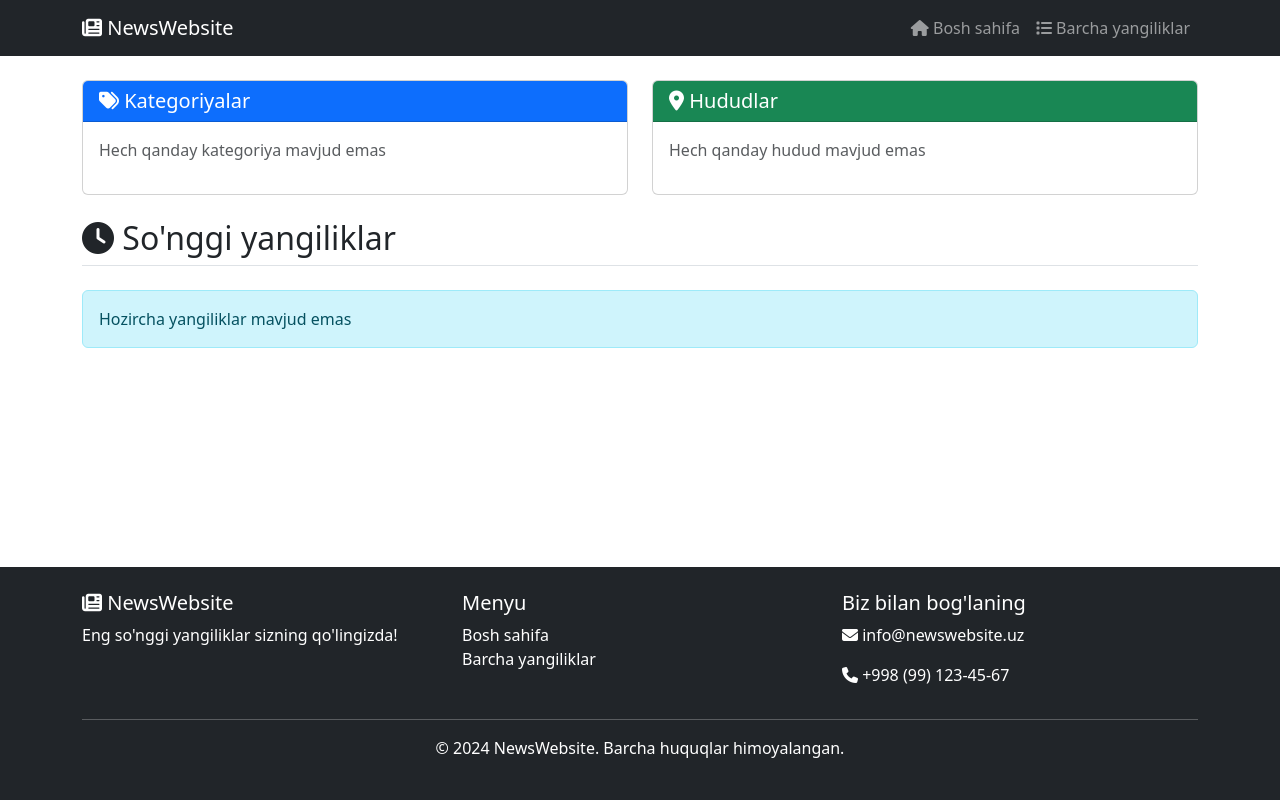
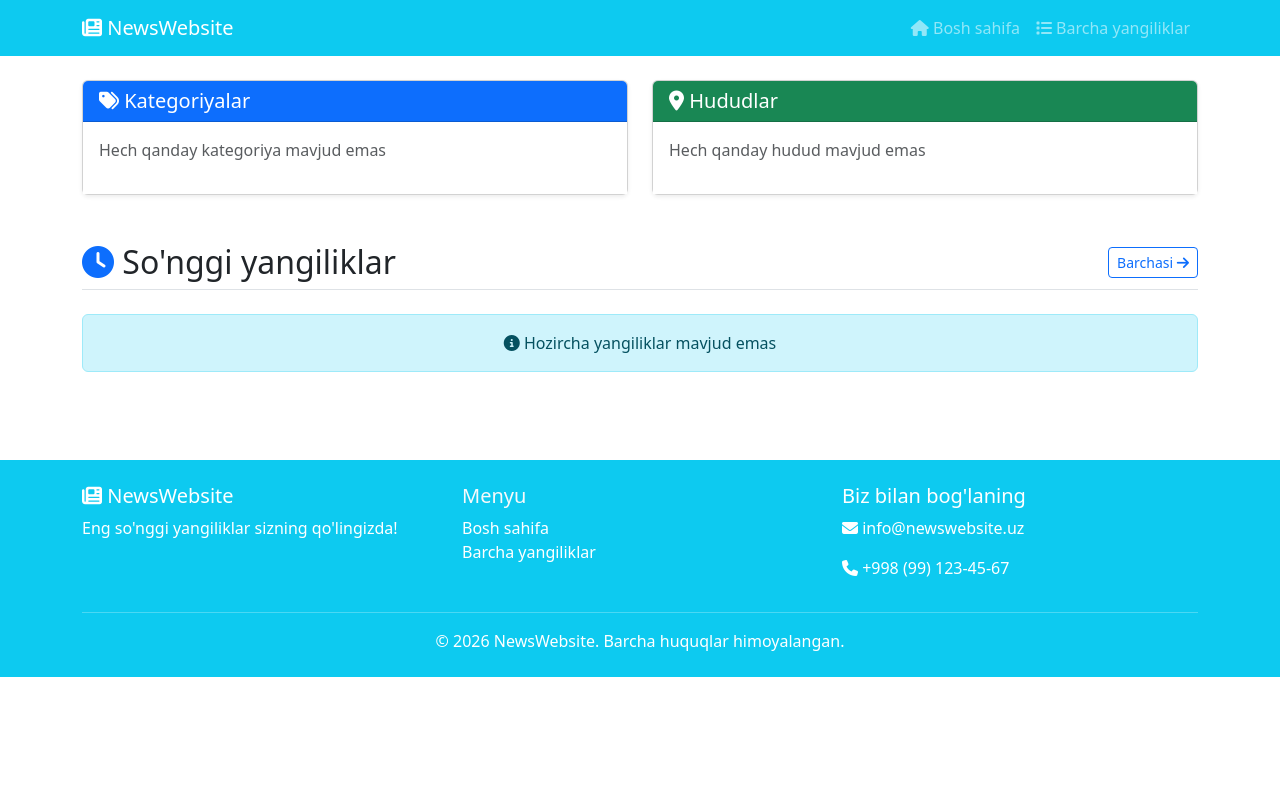
Before and after one commit to ShaxriyorDiyorugli/news_website, a Django app: template templates/home.html in a window 1280 px wide. Run offline with Django 5.2, Linux system fonts and the light colour scheme; the template is opened without the code that fills it, so the values that code supplies are empty.

Commit message:
xatolar tuzatildi

```diff
--- a/config/settings.py
+++ b/config/settings.py
@@ -73,6 +73,8 @@ TIME_ZONE = 'UTC'
 USE_I18N = True
 USE_TZ = True
 STATIC_URL = 'static/'
+STATIC_ROOT = os.path.join(BASE_DIR, 'staticfiles')
+STATICFILES_DIRS = [os.path.join(BASE_DIR, 'static')]
 
 MEDIA_URL = '/media/'
 MEDIA_ROOT = BASE_DIR / 'media'
--- a/static/css/style.css
+++ b/static/css/style.css
@@ -1,99 +1,52 @@
-/* General Styles */
-body {
-    min-height: 100vh;
-    display: flex;
-    flex-direction: column;
+/* static/css/style.css ga qo'shing */
+
+/* Breaking News card */
+.card.border-0 {
+    background: white;
+    border-radius: 12px !important;
 }
 
-main {
-    flex: 1;
+/* Matn aniq ko'rinishi uchun */
+.card-body {
+    background: white;
 }
 
-/* News Card Styles */
+.card-title {
+    color: #1a1a1a;
+    line-height: 1.3;
+}
+
+.card-text {
+    color: #4a4a4a;
+    line-height: 1.6;
+}
+
+/* Responsive dizayn */
+@media (max-width: 768px) {
+    .card-body {
+        padding: 1.5rem !important;
+    }
+
+    .card-title {
+        font-size: 1.5rem;
+    }
+
+    .lead {
+        font-size: 1rem;
+    }
+
+    .btn-lg {
+        padding: 0.5rem 1rem;
+        font-size: 0.9rem;
+    }
+}
+
+/* Hover effektlari */
 .news-card {
     transition: all 0.3s ease;
-    overflow: hidden;
 }
 
 .news-card:hover {
     transform: translateY(-5px);
-    box-shadow: 0 10px 20px rgba(0,0,0,0.2) !important;
+    box-shadow: 0 10px 20px rgba(0,0,0,0.1) !important;
 }
-
-.news-card .card-img-top {
-    transition: transform 0.3s ease;
-}
-
-.news-card:hover .card-img-top {
-    transform: scale(1.05);
-}
-
-/* Gradient Background for Breaking News */
-.bg-gradient {
-    background: linear-gradient(to top, rgba(0,0,0,0.9), rgba(0,0,0,0));
-}
-
-/* News Content Styles */
-.news-content {
-    font-size: 1.1rem;
-    line-height: 1.8;
-    color: #333;
-}
-
-.news-content p {
-    margin-bottom: 1.5rem;
-}
-
-/* Breadcrumb Styles */
-.breadcrumb {
-    background-color: transparent;
-    padding: 0;
-}
-
-/* Responsive Styles */
-@media (max-width: 768px) {
-    .card-title {
-        font-size: 1.2rem;
-    }
-
-    .display-5 {
-        font-size: 1.8rem;
-    }
-
-    .news-content {
-        font-size: 1rem;
-    }
-}
-
-/* Loading Animation */
-.loading {
-    display: inline-block;
-    width: 20px;
-    height: 20px;
-    border: 3px solid rgba(0,0,0,.3);
-    border-radius: 50%;
-    border-top-color: #007bff;
-    animation: spin 1s ease-in-out infinite;
-}
-
-@keyframes spin {
-    to { transform: rotate(360deg); }
-}
-
-/* Custom Scrollbar */
-::-webkit-scrollbar {
-    width: 10px;
-}
-
-::-webkit-scrollbar-track {
-    background: #f1f1f1;
-}
-
-::-webkit-scrollbar-thumb {
-    background: #888;
-    border-radius: 5px;
-}
-
-::-webkit-scrollbar-thumb:hover {
-    background: #555;
-}
--- a/templates/base.html
+++ b/templates/base.html
@@ -14,7 +14,7 @@
 </head>
 <body>
 <!-- Navbar -->
-    <nav class="navbar navbar-expand-lg navbar-dark bg-dark sticky-top">
+<nav class="navbar navbar-expand-lg navbar-dark bg-info sticky-top">
     <div class="container">
         <a class="navbar-brand" href="{% url 'home' %}">
             <i class="fas fa-newspaper"></i> NewsWebsite
@@ -46,18 +46,19 @@
 </main>
 
 <!-- Footer -->
-    <footer class="bg-dark text-white mt-5 py-4">
+<footer class="bg-info text-white mt-5 py-4">
     <div class="container">
         <div class="row">
             <div class="col-md-4">
                 <h5><i class="fas fa-newspaper"></i> NewsWebsite</h5>
                 <p>Eng so'nggi yangiliklar sizning qo'lingizda!</p>
             </div>
-                <div class="col-md-4">
+            <div class="col-md-4 text-light">
                 <h5>Menyu</h5>
                 <ul class="list-unstyled">
                     <li><a href="{% url 'home' %}" class="text-white text-decoration-none">Bosh sahifa</a></li>
-                        <li><a href="{% url 'all-news' %}" class="text-white text-decoration-none">Barcha yangiliklar</a></li>
+                    <li><a href="{% url 'all-news' %}" class="text-white text-decoration-none">Barcha yangiliklar</a>
+                    </li>
                 </ul>
             </div>
             <div class="col-md-4">
@@ -68,8 +69,11 @@
         </div>
         <hr>
         <div class="text-center">
-                <p>&copy; 2024 NewsWebsite. Barcha huquqlar himoyalangan.</p>
+            ©
+            <script>document.write(new Date().getFullYear())</script>
+            NewsWebsite. Barcha huquqlar himoyalangan.
         </div>
+
     </div>
 </footer>
 
--- a/templates/home.html
+++ b/templates/home.html
@@ -9,22 +9,40 @@
     {% if latest_new %}
     <div class="row mb-5">
         <div class="col-12">
-            <div class="card bg-dark text-white border-0 overflow-hidden">
+            <div class="card border-0 shadow-sm overflow-hidden">
+                <div class="row g-0">
+                    <!-- Rasm qismi -->
+                    <div class="col-md-6">
                         {% if latest_new.images %}
-                <img src="{{ latest_new.images }}" class="card-img" alt="{{ latest_new.title }}" style="height: 500px; object-fit: cover;" onerror="this.src='https://via.placeholder.com/1200x500?text=Rasm+topilmadi'">
+                        <img src="{{ latest_new.images }}" class="img-fluid w-100" alt="{{ latest_new.title }}" style="height: 450px; object-fit: cover;" onerror="this.src='https://via.placeholder.com/800x450?text=Rasm+topilmadi'">
                         {% else %}
-                <div class="bg-secondary d-flex align-items-center justify-content-center" style="height: 500px;">
+                        <div class="bg-secondary d-flex align-items-center justify-content-center" style="height: 450px;">
                             <i class="fas fa-newspaper fa-5x text-white"></i>
                         </div>
                         {% endif %}
-                <div class="card-img-overlay d-flex flex-column justify-content-end bg-gradient">
-                    <div class="bg-dark bg-opacity-75 p-4 rounded">
-                        <span class="badge bg-danger mb-2">Eng muhim</span>
-                        <h1 class="card-title display-5">{{ latest_new.title }}</h1>
-                        <p class="card-text">{{ latest_new.summary|default:latest_new.content|truncatewords:30 }}</p>
-                        <a href="{% url 'detail' latest_new.id %}" class="btn btn-primary">
-                            <i class="fas fa-eye"></i> O'qish
+                    </div>
+
+                    <!-- Matn qismi (rasmdan alohida) -->
+                    <div class="col-md-6">
+                        <div class="card-body d-flex flex-column justify-content-center h-100 p-4 p-lg-5">
+                            <div class="mb-3">
+                                <span class="badge bg-danger px-3 py-2">
+                                    <i class="fas fa-bolt"></i> ENG MUHIM
+                                </span>
+                            </div>
+                            <h2 class="card-title h2 fw-bold mb-3">{{ latest_new.title|truncatewords:10 }}</h2>
+                            <p class="card-text text-muted mb-4">
+                                {{ latest_new.summary|default:latest_new.content|striptags|truncatewords:20 }}
+                            </p>
+                            <div class="d-flex align-items-center justify-content-between">
+                                <a href="{% url 'detail' latest_new.id %}" class="btn btn-danger">
+                                    <i class="fas fa-eye"></i> To'liq o'qish
                                 </a>
+                                <small class="text-muted">
+                                    <i class="fas fa-calendar"></i> {{ latest_new.created_at|date:"d.m.Y" }}
+                                </small>
+                            </div>
+                        </div>
                     </div>
                 </div>
             </div>
@@ -33,16 +51,16 @@
     {% endif %}
 
     <!-- Categories & Regions Row -->
-    <div class="row mb-4">
+    <div class="row mb-5">
         <div class="col-md-6">
-            <div class="card">
+            <div class="card shadow-sm">
                 <div class="card-header bg-primary text-white">
                     <h5 class="mb-0"><i class="fas fa-tags"></i> Kategoriyalar</h5>
                 </div>
                 <div class="card-body">
                     <div class="row">
                         {% for category in categories %}
-                        <div class="col-md-4 mb-2">
+                        <div class="col-md-4 col-6 mb-2">
                             <a href="{% url 'category-news' category.id %}" class="text-decoration-none">
                                 <i class="fas fa-folder"></i> {{ category.title }}
                             </a>
@@ -55,14 +73,14 @@
             </div>
         </div>
         <div class="col-md-6">
-            <div class="card">
+            <div class="card shadow-sm">
                 <div class="card-header bg-success text-white">
                     <h5 class="mb-0"><i class="fas fa-map-marker-alt"></i> Hududlar</h5>
                 </div>
                 <div class="card-body">
                     <div class="row">
                         {% for region in regions %}
-                        <div class="col-md-4 mb-2">
+                        <div class="col-md-4 col-6 mb-2">
                             <a href="{% url 'region-news' region.id %}" class="text-decoration-none">
                                 <i class="fas fa-location-dot"></i> {{ region.title }}
                             </a>
@@ -79,9 +97,14 @@
     <!-- Other News -->
     <div class="row">
         <div class="col-12">
-            <h2 class="mb-4 pb-2 border-bottom">
-                <i class="fas fa-clock"></i> So'nggi yangiliklar
+            <div class="d-flex justify-content-between align-items-center mb-4 pb-2 border-bottom">
+                <h2 class="mb-0">
+                    <i class="fas fa-clock text-primary"></i> So'nggi yangiliklar
                 </h2>
+                <a href="{% url 'all-news' %}" class="btn btn-outline-primary btn-sm">
+                    Barchasi <i class="fas fa-arrow-right"></i>
+                </a>
+            </div>
         </div>
 
         {% for news_item in other_news %}
@@ -101,23 +124,27 @@
                         <span class="badge bg-info">{{ news_item.region.title }}</span>
                         {% endif %}
                     </div>
-                    <h5 class="card-title">{{ news_item.title|truncatewords:10 }}</h5>
-                    <p class="card-text text-muted">{{ news_item.summary|default:news_item.content|striptags|truncatewords:20 }}</p>
-                    <div class="d-flex justify-content-between align-items-center">
+                    <h5 class="card-title">{{ news_item.title|truncatewords:8 }}</h5>
+                    <p class="card-text text-muted small">{{ news_item.summary|default:news_item.content|striptags|truncatewords:15 }}</p>
+                    <div class="d-flex justify-content-between align-items-center mt-3">
                         <small class="text-muted">
                             <i class="fas fa-calendar"></i> {{ news_item.created_at|date:"d.m.Y" }}
                         </small>
                         <small class="text-muted">
                             <i class="fas fa-eye"></i> {{ news_item.view_count }}
                         </small>
-                        <a href="{% url 'detail' news_item.id %}" class="btn btn-sm btn-outline-primary">O'qish</a>
+                        <a href="{% url 'detail' news_item.id %}" class="btn btn-sm btn-outline-primary">
+                            O'qish <i class="fas fa-chevron-right"></i>
+                        </a>
                     </div>
                 </div>
             </div>
         </div>
         {% empty %}
         <div class="col-12">
-            <div class="alert alert-info">Hozircha yangiliklar mavjud emas</div>
+            <div class="alert alert-info text-center">
+                <i class="fas fa-info-circle"></i> Hozircha yangiliklar mavjud emas
+            </div>
         </div>
         {% endfor %}
     </div>
```
Also changed, not shown: db.sqlite3. Lines whose indentation alone changed are shown as unchanged.
